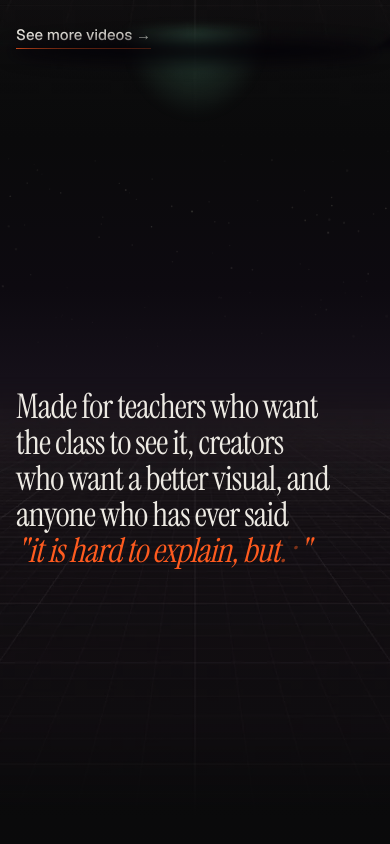
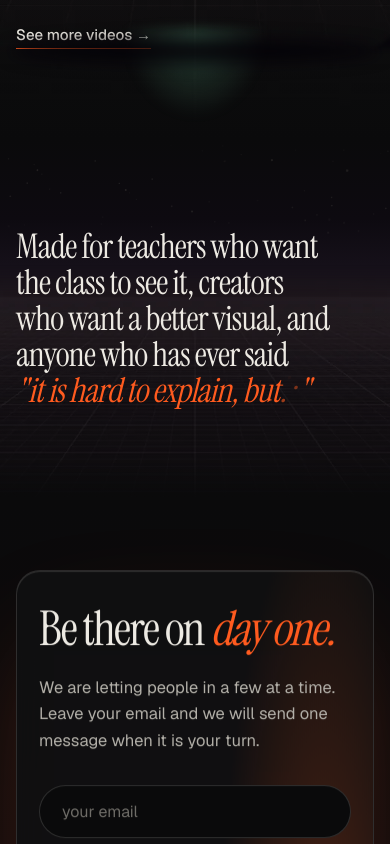
Before and after one commit to Shubham-355/manition-web, a Next.js app: page / in a window 390 px wide. Shown: the part 4160-5004 px from the top of the page. Built offline with nearby package versions, Linux system fonts and the light colour scheme; no server answers.

Commit message:
home: wider door on phones, the quiet room drops its empty band

```diff
--- a/app/components/home/NightHome.tsx
+++ b/app/components/home/NightHome.tsx
@@ -466,7 +466,7 @@ export default function NightHome({ fontClass }: { fontClass: string }) {
           <h2 className="serif" style={css("margin:14px 0 0; font-size:clamp(44px,6.4vw,92px); line-height:.92; letter-spacing:-0.03em;")}>
             Step through <span style={css("font-style:italic; color:#FF5B1F;")}>one sentence.</span>
           </h2>
-          <div data-door="1" style={css("position:relative; margin:clamp(36px,5vw,64px) auto 0; max-width:66%;")}>
+          <div data-door="1" className="h3-door" style={css("position:relative; margin:clamp(36px,5vw,64px) auto 0; max-width:66%;")}>
             <div style={css("position:absolute; left:8%; right:-4%; bottom:-34px; height:44px; border-radius:50%; background:rgba(0,0,0,.85); filter:blur(18px); transform:skewX(-35deg);")} />
             <div style={css("position:absolute; inset:-18% -10% -10%; background:radial-gradient(ellipse at 50% 70%, rgba(255,91,31,.22), rgba(194,65,12,0) 60%); pointer-events:none;")} />
             <div style={css("position:relative; padding:clamp(10px,1.2vw,16px); border-radius:clamp(120px,22vw,280px) clamp(120px,22vw,280px) 22px 22px / 46% 46% 22px 22px; background:linear-gradient(35deg,#F4E9D0 0%,#d8cfbd 45%,#8f8676 100%); box-shadow:inset 0 2px 0 rgba(255,255,255,.6), inset 0 -6px 14px rgba(60,40,30,.35), 0 40px 100px -40px rgba(255,91,31,.4);")}>
@@ -598,7 +598,7 @@ export default function NightHome({ fontClass }: { fontClass: string }) {
       </section>
 
       {/* ============ QUIET ROOM ============ */}
-      <section style={css("position:relative; isolation:isolate; overflow:hidden; min-height:clamp(680px,60vw,880px); display:flex; align-items:center; padding:clamp(90px,10vw,140px) clamp(16px,4vw,40px); box-sizing:border-box; background:linear-gradient(180deg,#0A0A0B 0%,#0d0a10 22%,#151019 35%);")}>
+      <section className="h3-quiet" style={css("position:relative; isolation:isolate; overflow:hidden; min-height:clamp(680px,60vw,880px); display:flex; align-items:center; padding:clamp(90px,10vw,140px) clamp(16px,4vw,40px); box-sizing:border-box; background:linear-gradient(180deg,#0A0A0B 0%,#0d0a10 22%,#151019 35%);")}>
         {STARS("0", "35%", 0.22)}
         <div aria-hidden="true" style={css("position:absolute; left:0; right:0; top:35%; bottom:0; overflow:hidden; pointer-events:none; -webkit-mask-image:linear-gradient(180deg, transparent 0, #000 14%); mask-image:linear-gradient(180deg, transparent 0, #000 14%);")}>
           {/* eslint-disable-next-line @next/next/no-img-element */}
--- a/app/components/night/night.css
+++ b/app/components/night/night.css
@@ -86,6 +86,12 @@ html:has(.h3), html:has(.h3) body { background:#0A0A0B; }
   .h3 .h3-navlinks { display:none !important; }
   .h3 .h3-burger { display:block; }
   .h3 .h3-wall { width:100% !important; }
+  .h3 .h3-door { max-width:84% !important; }
+  /* the lamp and chair are gone here, so the quiet room only needs room for its line */
+  .h3 .h3-quiet { min-height:0 !important; }
+}
+@media (max-width:640px){
+  .h3 .h3-door { max-width:100% !important; }
 }
 @media (max-width:768px){
   .h3 .h3-hide-m { display:none !important; }
```
